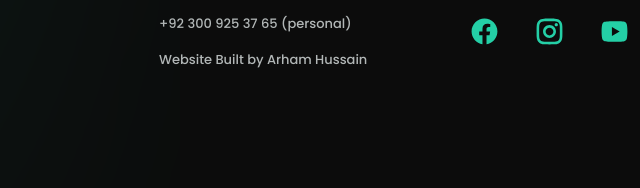
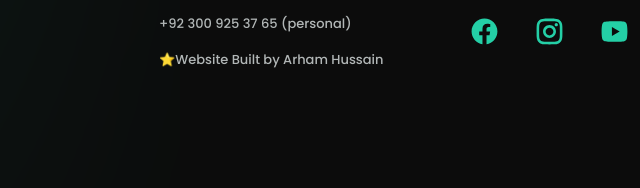
Before and after one commit to async-arham/bigproject_sirather, a plain HTML site: page teacher's_present/index.html in a window 1280 px wide. Shown: the part 2878-3066 px from the top of the page, 501-1141 px from the left. Drawn offline with nearby package versions, Linux system fonts and the light colour scheme; a web font is replaced by a local one.

Commit message:
Update index.html

```diff
--- a/teacher's_present/index.html
+++ b/teacher's_present/index.html
@@ -359,7 +359,7 @@
                 <h2>Contact Us</h2>
                 <ul>
                     <li>+92 300 925 37 65 (personal)</li>
-                    <li><a href="https://www.linkedin.com/in/arhamhussain/">Website Built by Arham Hussain</a></li>
+                    <li><a href="https://www.linkedin.com/in/arhamhussain/">⭐Website Built by Arham Hussain</a></li>
                 </ul>
             </div>
             <div class="footer-section follow">
```
